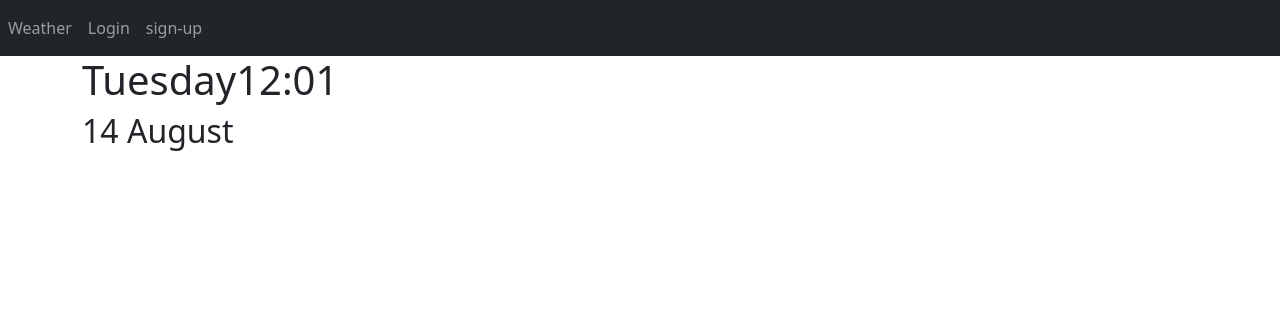
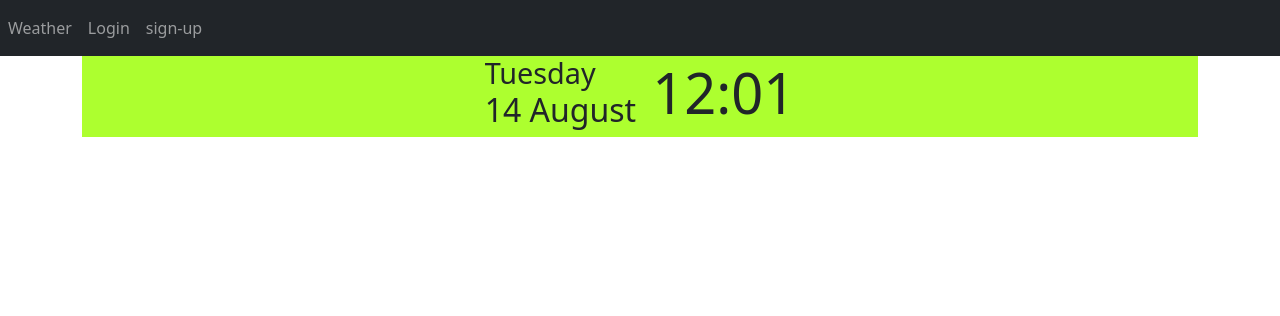
Before and after one commit to asaMavhungu/Digisign, a Flask app: template project/templates/calendar.html in a window 1280 px wide. Shown: the top 316 px of the page. Run offline with Flask 3, Linux system fonts and the light colour scheme; the template is opened without the code that fills it, so the values that code supplies are empty.

Commit message:
Got the basic layout. Still using placeholders

```diff
--- a/project/templates/calendar.html
+++ b/project/templates/calendar.html
@@ -1,10 +1,29 @@
 {% extends "base.html" %}
 {% block title %} Calendar {% endblock %}
 {% block content %}
-    <div style="display: flex;">
+    <style>
+        #CalContain{
+            background: greenyellow;
+
+            display: flex;
+            justify-content: center;
+            align-items: center;
+        }
+        h1{
+            font-size: 3.5em;
+        }
+        #dayDate{
+            margin-right: 1em;
+        }
+        #dayDate h1{
+            margin-bottom: 0em;
+            font-size: 1.8em;
+        }
+    </style>
+    <div id="CalContain" style="display: flex; justify-content: center; background: greenyellow;">
         <div id="dayDate">
             <h1>Tuesday</h1>
-            <h2>14 August</h2>
+            <h2 style="margin-top: 0em;">14 August</h2>
         </div>
         <h1>12:01</h1>
     </div>
```
